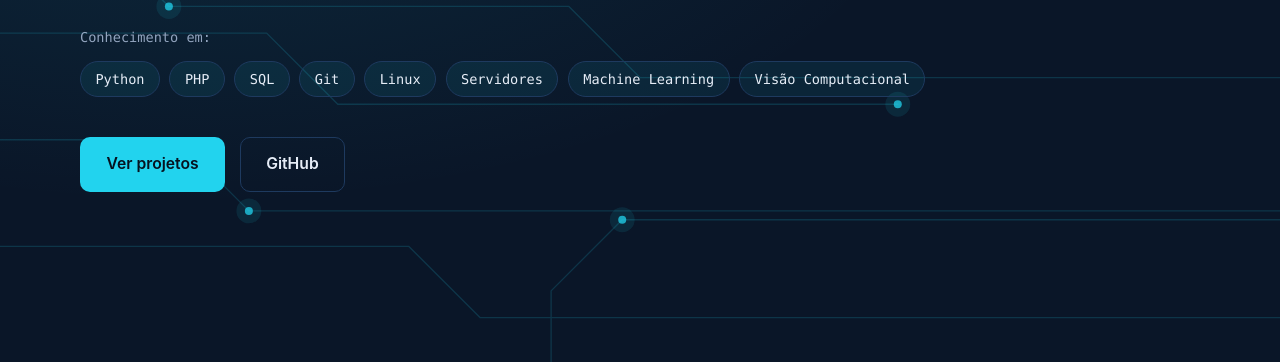
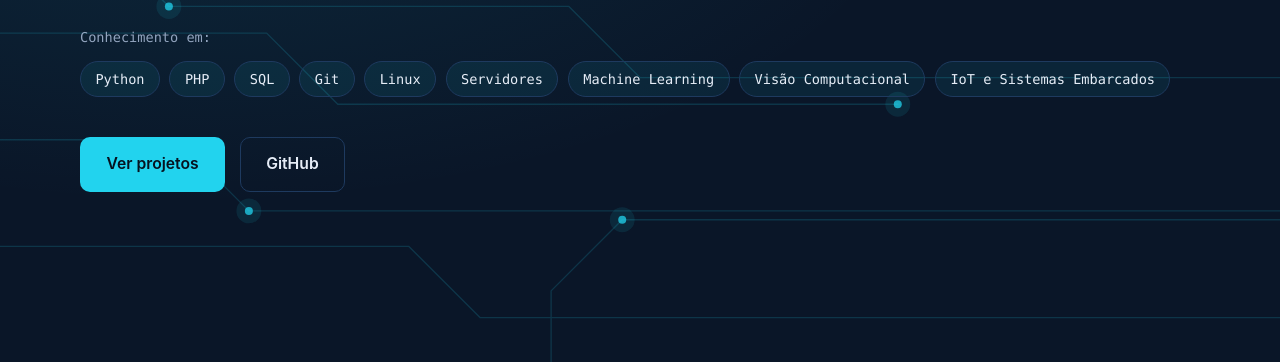
Before and after one commit to JussielsonGsilva/meu-portfolio, a plain HTML site: page index.html in a window 1280 px wide. Shown: the part 438-800 px from the top of the page. Drawn offline with Linux system fonts and the light colour scheme.

Commit message:
Adiciona conhecimento em IoT e sistemas embarcados (ESP32/MicroPython)

```diff
--- a/index.html
+++ b/index.html
@@ -69,6 +69,7 @@
                 <li>Servidores</li>
                 <li>Machine Learning</li>
                 <li>Visão Computacional</li>
+		<li>IoT e Sistemas Embarcados</li>
             </ul>
 
             <div class="hero-acoes">
```
